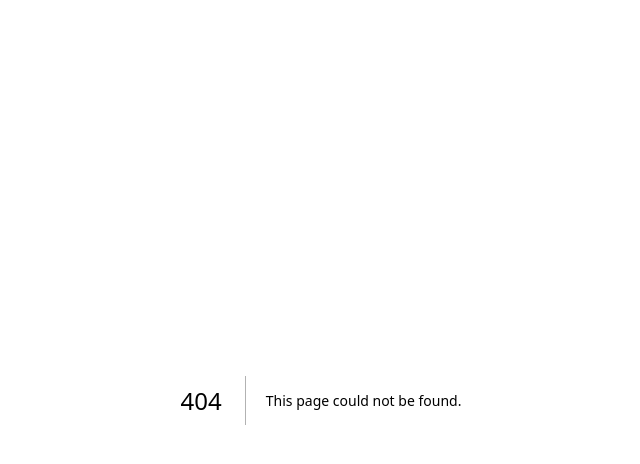
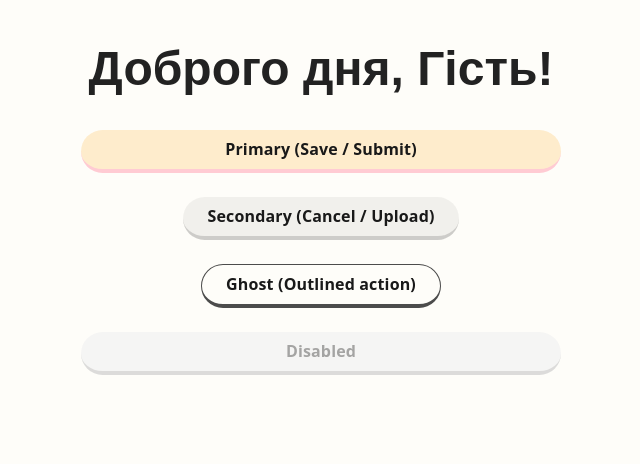
Before and after one commit to ZViacheslavV/fullstack-genesis-project-fs, a Next.js app: page /demo_universal_components in a window 1280 px wide. Before the commit this address had no page. Shown: the top 464 px of the page, without its empty margins (319-959 px from the left). Built offline with nearby package versions, Linux system fonts and the light colour scheme.

Commit message:
Add universal PageTitle and Button components with demo page

```diff
--- /dev/null
+++ b/app/(auth)/demo_universal_components/page.tsx
@@ -0,0 +1,56 @@
+"use client";
+
+import React from "react";
+import PageTitle from "@/components/ui/PageTitle/PageTitle";
+import { Button } from "@/components/ui/Button/Button";
+
+export default function DemoUniversalComponentsPage() {
+  return (
+    <main
+      style={{
+        minHeight: "100vh",
+        padding: "40px 16px",
+        display: "flex",
+        flexDirection: "column",
+        gap: "32px",
+        alignItems: "center",
+        justifyContent: "flex-start",
+        background: "#fefdf9",
+        color: "#191919",
+      }}
+    >
+      <PageTitle />
+
+      <section
+        style={{
+          display: "flex",
+          flexDirection: "column",
+          gap: "24px",
+          width: "100%",
+          alignItems: "center",
+        }}
+      >
+        <div style={{ width: "100%", maxWidth: 480 }}>
+          <Button variant="primary" fullWidth>
+            Primary (Save / Submit)
+          </Button>
+        </div>
+        <div style={{ display: "flex", justifyContent: "center" }}>
+          <Button variant="secondary">
+            Secondary (Cancel / Upload)
+          </Button>
+        </div>
+        <div style={{ display: "flex", justifyContent: "center" }}>
+          <Button variant="ghost">
+            Ghost (Outlined action)
+          </Button>
+        </div>
+        <div style={{ width: "100%", maxWidth: 480 }}>
+          <Button variant="primary" disabled fullWidth>
+            Disabled
+          </Button>
+        </div>
+      </section>
+    </main>
+  );
+}
--- /dev/null
+++ b/components/ui/Button/Button.module.css
@@ -0,0 +1,104 @@
+
+.button {
+
+  --btn-primary-bg: #feeccc;
+  --btn-primary-bg-hover: #fef1db;
+  --btn-primary-border: #ffcbd3;
+
+  --btn-secondary-bg: rgba(0, 0, 0, 0.05);
+  --btn-secondary-bg-hover: rgba(0, 0, 0, 0.1);
+  --btn-secondary-border: rgba(0, 0, 0, 0.15);
+
+  --btn-ghost-border: #4c4c4c;
+  --btn-ghost-hover-bg: rgba(0, 0, 0, 0.05);
+
+  --btn-disabled-bg: #f2f2f2;
+  --btn-disabled-text: #7f7f7f;
+
+  display: inline-flex;
+  align-items: center;
+  justify-content: center;
+
+  padding: 10px 24px;
+  border-radius: 100px;
+
+  font-family: var(--second-family, system-ui, -apple-system, BlinkMacSystemFont, "Segoe UI", sans-serif);
+  font-weight: 700;
+  font-size: 16px;
+  line-height: 1.2;
+  letter-spacing: 0.01em;
+  text-align: center;
+
+  border: none;
+  cursor: pointer;
+
+  transition:
+    background-color 150ms ease,
+    color 150ms ease,
+    box-shadow 150ms ease,
+    transform 80ms ease;
+
+  color: #191919;
+  min-height: 42px;
+}
+
+.fullWidth {
+  width: 100%;
+}
+
+.variant-primary {
+  background-color: var(--btn-primary-bg);
+  border-bottom: 4px solid var(--btn-primary-border);
+}
+
+.variant-primary:hover:not(:disabled) {
+  background-color: var(--btn-primary-bg-hover);
+}
+
+.variant-primary:active:not(:disabled) {
+  transform: translateY(1px);
+  box-shadow: 0 0 0 2px rgba(0, 0, 0, 0.1);
+}
+
+.variant-secondary {
+  background-color: var(--btn-secondary-bg);
+  border-bottom: 4px solid var(--btn-secondary-border);
+}
+
+.variant-secondary:hover:not(:disabled) {
+  background-color: var(--btn-secondary-bg-hover);
+}
+
+.variant-secondary:active:not(:disabled) {
+  transform: translateY(1px);
+  box-shadow: 0 0 0 2px rgba(0, 0, 0, 0.1);
+}
+
+.variant-ghost {
+  background-color: transparent;
+  border: 1px solid var(--btn-ghost-border);
+  border-bottom-width: 4px;
+}
+
+.variant-ghost:hover:not(:disabled) {
+  background-color: var(--btn-ghost-hover-bg);
+}
+
+.variant-ghost:active:not(:disabled) {
+  transform: translateY(1px);
+}
+
+.button:disabled {
+  cursor: not-allowed;
+  background-color: var(--btn-disabled-bg);
+  color: var(--btn-disabled-text);
+  border-bottom: 4px solid var(--btn-secondary-border);
+  box-shadow: none;
+  transform: none;
+  opacity: 0.7;
+}
+
+.button:focus-visible {
+  outline: 2px solid var(--btn-primary-border);
+  outline-offset: 2px;
+}
--- /dev/null
+++ b/components/ui/Button/Button.tsx
@@ -0,0 +1,47 @@
+"use client";
+
+import React from "react";
+import css from "./Button.module.css";
+
+type ButtonVariant = "primary" | "secondary" | "ghost";
+
+type ButtonProps = {
+  children: React.ReactNode;
+  variant?: ButtonVariant;
+  type?: "button" | "submit" | "reset";
+  disabled?: boolean;
+  fullWidth?: boolean;
+  isLoading?: boolean;
+  onClick?: () => void;
+};
+
+export const Button: React.FC<ButtonProps> = ({
+  children,
+  variant = "primary",
+  type = "button",
+  disabled = false,
+  fullWidth = false,
+  isLoading = false,
+  onClick,
+}) => {
+  const isDisabled = disabled || isLoading;
+
+  const className = [
+    css.button,
+    css[`variant-${variant}`],
+    fullWidth ? css.fullWidth : "",
+  ]
+    .filter(Boolean)
+    .join(" ");
+
+  return (
+    <button
+      type={type}
+      disabled={isDisabled}
+      className={className}
+      onClick={onClick}
+    >
+      {isLoading ? "Зачекай..." : children}
+    </button>
+  );
+};
--- /dev/null
+++ b/components/ui/PageTitle/PageTitle.module.css
@@ -0,0 +1,8 @@
+.title {
+  font-family: var(--second-family);
+  font-weight: 700;
+  font-size: 48px;
+  line-height: 120%;
+  text-align: center;
+  color: var(--color-scheme-text, #222);
+}
--- /dev/null
+++ b/components/ui/PageTitle/PageTitle.tsx
@@ -0,0 +1,38 @@
+"use client";
+
+import React from "react";
+import css from "./PageTitle.module.css";
+import { useAuthStore } from "@/lib/store/authStore";
+
+type BaseTitleProps = {
+  children: React.ReactNode;
+};
+
+export function BasePageTitle({ children }: BaseTitleProps) {
+  return <h1 className={css.title}>{children}</h1>;
+}
+
+type UserForTitle = {
+  name?: string | null;
+  email?: string | null;
+};
+
+function getGreeting(date = new Date()): string {
+  const hour = date.getHours();
+
+  if (hour >= 5 && hour < 12) return "Доброго ранку";
+  if (hour >= 12 && hour < 18) return "Доброго дня";
+  if (hour >= 18 && hour < 23) return "Доброго вечора";
+
+  return "Доброї ночі";
+}
+
+export default function PageTitle() {
+  const user = useAuthStore((state) => state.user) as UserForTitle | null;
+
+  const userName = user?.name || user?.email || "Гість";
+
+  const greeting = `${getGreeting()}, ${userName}!`;
+
+  return <BasePageTitle>{greeting}</BasePageTitle>;
+}
--- /dev/null
+++ b/lib/store/authStore.ts
@@ -0,0 +1,17 @@
+import {create} from "zustand";
+
+type User = {
+    name: string;
+};
+
+type AuthState = {
+    user: User | null;
+    setUser: (user: User) => void;
+    clearUser: () => void;
+};
+
+export const useAuthStore = create<AuthState>((set) => ({
+    user: null,
+    setUser: (user: User) => set({user}),
+    clearUser: () => set({user: null}),
+}));
```
Also changed, not shown: components/ui/Modal/Modal.tsx (added), 1 other file (tests, documents, lock files or other folders).
